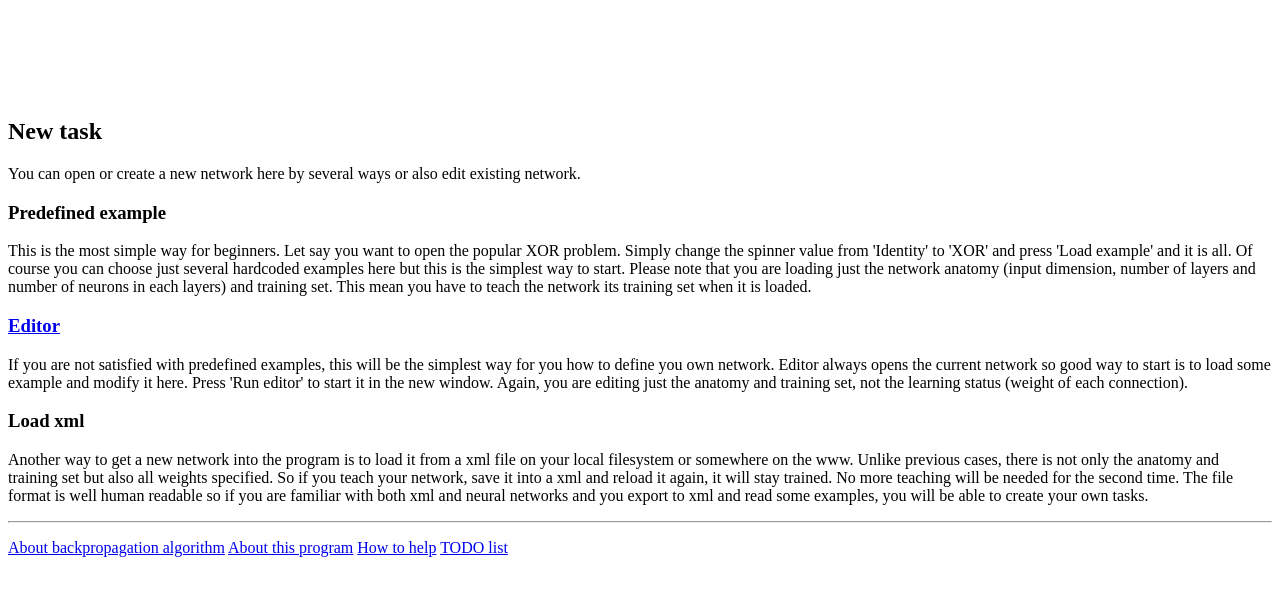
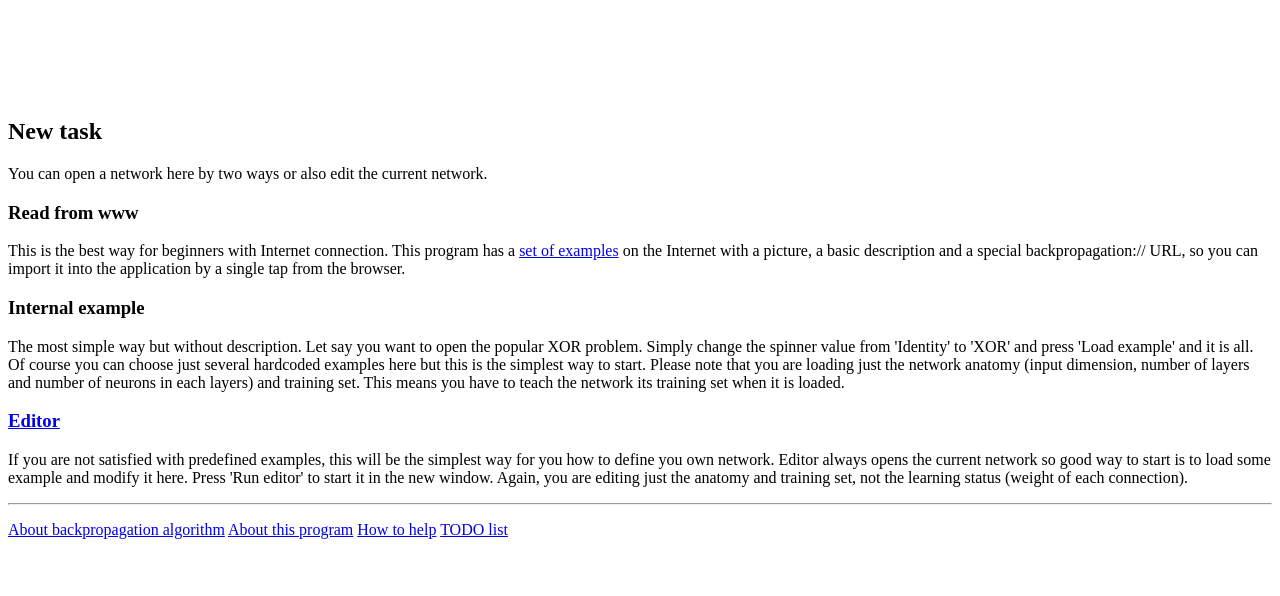
Before and after one commit to honzour/backpropagation, a PHP site: page /2.0/newtask.php in a window 1280 px wide. Shown: the top 596 px of the page. Run offline with PHP 8.4, Linux system fonts and the light colour scheme.

Commit message:
newtask help update

```diff
--- a/web/2.0/newtask.php
+++ b/web/2.0/newtask.php
@@ -9,22 +9,21 @@ include 'google.php'
 ?>
 <H2>New task</H2>
 <P>
-You can open or create a new network here by several ways or also edit existing network.
+You can open a network here by two ways or also edit the current network.
 </P>
-<H3>Predefined example</H3>
+<H3>Read from www</H3>
 <P>
-This is the most simple way for beginners. Let say you want to open the popular XOR problem. Simply change the spinner value from 'Identity' to 'XOR' and press 'Load example' and it is all. Of course you can choose just several hardcoded examples here but this is the simplest way to start. Please note that you are loading just the network anatomy (input dimension, number of layers and number of neurons in each layers) and training set. This mean you have to teach the network its training set when it is loaded.
+This is the best way for beginners with Internet connection. This program has a <A HREF="examples/">set of examples</A> on the Internet with a picture, a basic description and a special backpropagation:// URL, so you can import it into the application by a single tap from the browser.
+
+<H3>Internal example</H3>
+<P>
+The most simple way but without description. Let say you want to open the popular XOR problem. Simply change the spinner value from 'Identity' to 'XOR' and press 'Load example' and it is all. Of course you can choose just several hardcoded examples here but this is the simplest way to start. Please note that you are loading just the network anatomy (input dimension, number of layers and number of neurons in each layers) and training set. This means you have to teach the network its training set when it is loaded.
 </P>
 
 <H3><A HREF="editor.php">Editor</A></H3>
 <P>
 If you are not satisfied with predefined examples, this will be the simplest way for you how to define you own network. Editor always opens the current network so good way to start is to load some example and modify it here. Press 'Run editor' to start it in the new window. Again, you are editing just the anatomy and training set, not the learning status (weight of each connection).
 </P>
-
-<H3>Load xml</H3>
-<P>
-Another way to get a new network into the program is to load it from a xml file on your local filesystem or somewhere on the www. Unlike previous cases, there is not only the anatomy and training set but also all weights specified. So if you teach your network, save it into a xml and reload it again, it will stay trained. No more teaching will be needed for the second time. The file format is well human readable so if you are familiar with both xml and neural networks and you export to xml and read some examples, you will be able to create your own tasks.
-</P>
 <?
 include 'links.php'
 ?>
```
